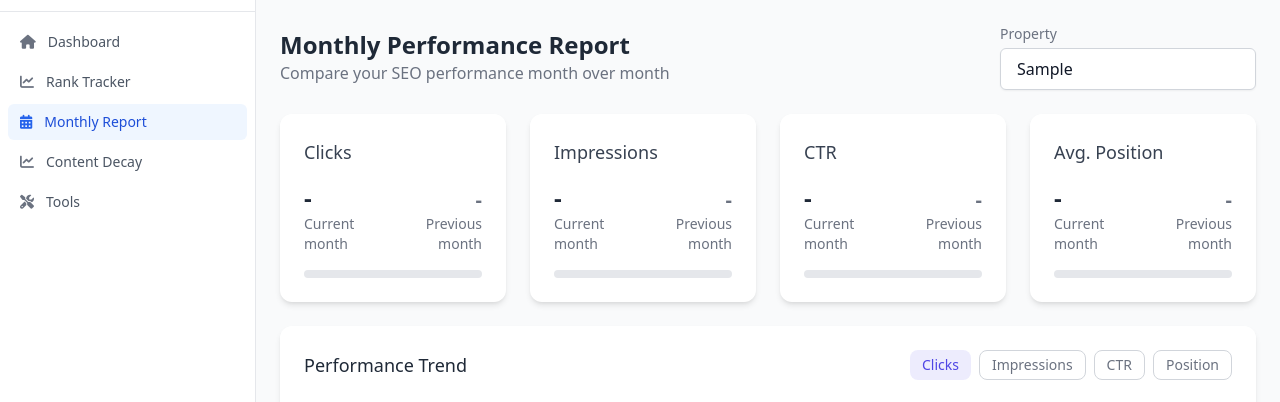
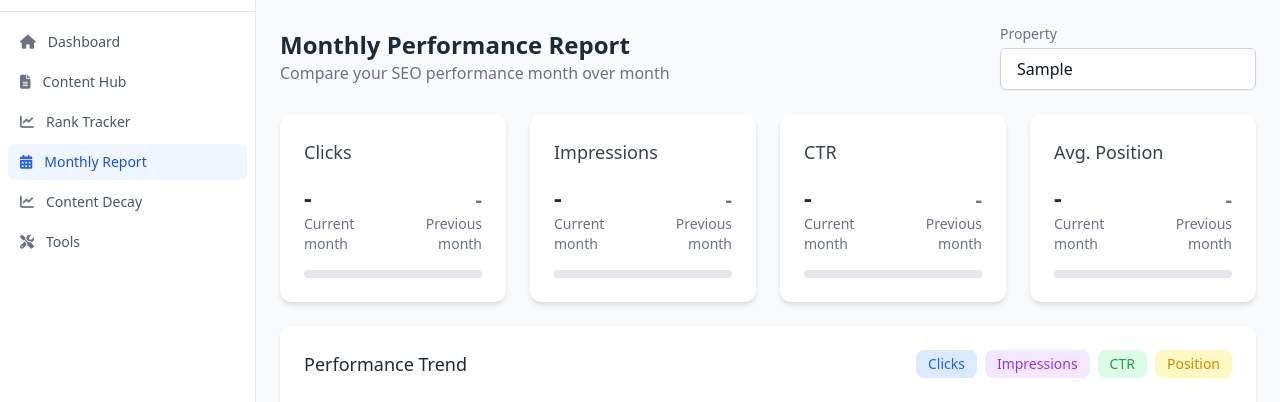
Before and after one commit to seramsharma30/AngleOut, a Flask app: template app/templates/monthlyreport.html in a window 1280 px wide. Shown: the part 49-451 px from the top of the page. Run offline with Flask 3, Linux system fonts and the light colour scheme; the template is opened without the code that fills it: most values are stand-ins (such as "Sample title", 1, 10 or a date in 2020); parts of the project's set-up code (start-up, migrations or seed data) failed here and were passed over; some libraries are stand-ins or nearby versions.

Commit message:
Update monthlyreport.html

```diff
--- a/app/templates/monthlyreport.html
+++ b/app/templates/monthlyreport.html
@@ -68,6 +68,11 @@
                         <a href="/dashboard" class="group flex items-center my-1 px-3 py-2 text-sm font-medium rounded-md text-gray-600 hover:bg-blue-50 hover:text-blue-700">
                             <i class="fas fa-home mr-3 text-gray-500 group-hover:text-blue-700"></i>
                             Dashboard
+                        </a>
+                        <a href="/contenthub"
+                            class="group flex items-center my-1 px-3 py-2 text-sm font-medium rounded-md text-gray-600 hover:bg-blue-50 hover:text-blue-700">
+                            <i class="fas fa-file-alt mr-3 text-gray-500 group-hover:text-blue-700"></i>
+                            Content Hub
                         </a>
                         <a href="/ranktracker" class="group flex items-center my-1 px-3 py-2 text-sm font-medium rounded-md text-gray-600 hover:bg-blue-50 hover:text-blue-700">
                             <i class="fas fa-chart-line mr-3 text-gray-500 group-hover:text-blue-700"></i>
@@ -258,10 +263,10 @@
                     <div class="flex items-center justify-between mb-6">
                         <h3 class="text-lg font-medium text-gray-800">Performance Trend</h3>
                         <div class="flex space-x-2" id="chartButtons">
-                            <button class="px-3 py-1 text-sm font-medium text-primary bg-primary bg-opacity-10 rounded-lg" data-metric="clicks">Clicks</button>
-                            <button class="px-3 py-1 text-sm font-medium text-gray-500 bg-white border border-gray-300 rounded-lg hover:bg-gray-50" data-metric="impressions">Impressions</button>
-                            <button class="px-3 py-1 text-sm font-medium text-gray-500 bg-white border border-gray-300 rounded-lg hover:bg-gray-50" data-metric="ctr">CTR</button>
-                            <button class="px-3 py-1 text-sm font-medium text-gray-500 bg-white border border-gray-300 rounded-lg hover:bg-gray-50" data-metric="position">Position</button>
+                            <button class="px-3 py-1 text-sm font-medium text-blue-600 bg-blue-100 rounded-lg" data-metric="clicks">Clicks</button>
+                            <button class="px-3 py-1 text-sm font-medium text-purple-600 bg-purple-100 rounded-lg" data-metric="impressions">Impressions</button>
+                            <button class="px-3 py-1 text-sm font-medium text-green-600 bg-green-100 rounded-lg" data-metric="ctr">CTR</button>
+                            <button class="px-3 py-1 text-sm font-medium text-yellow-600 bg-yellow-100 rounded-lg" data-metric="position">Position</button>
                         </div>
                     </div>
                     <div class="h-80">
@@ -567,8 +572,8 @@
                     datasets: [{
                         label: 'Clicks',
                         data: months.map(month => monthlyClicks[month]),
-                        borderColor: '#4F46E5',
-                        backgroundColor: 'rgba(79, 70, 229, 0.1)',
+                        borderColor: '#3B82F6',
+                        backgroundColor: 'rgba(59, 130, 246, 0.05)',
                         tension: 0.4,
                         fill: true,
                         borderWidth: 2
@@ -665,11 +670,35 @@
                 // Update button styles
                 Array.from(buttons).forEach(button => {
                     if (button.dataset.metric === metric) {
-                        button.classList.remove('text-gray-500', 'bg-white', 'border-gray-300');
-                        button.classList.add('text-primary', 'bg-primary', 'bg-opacity-10');
+                        switch(button.dataset.metric) {
+                            case 'clicks':
+                                button.className = 'px-3 py-1 text-sm font-medium text-blue-600 bg-blue-100 rounded-lg';
+                                break;
+                            case 'impressions':
+                                button.className = 'px-3 py-1 text-sm font-medium text-purple-600 bg-purple-100 rounded-lg';
+                                break;
+                            case 'ctr':
+                                button.className = 'px-3 py-1 text-sm font-medium text-green-600 bg-green-100 rounded-lg';
+                                break;
+                            case 'position':
+                                button.className = 'px-3 py-1 text-sm font-medium text-yellow-600 bg-yellow-100 rounded-lg';
+                                break;
+                        }
                     } else {
-                        button.classList.remove('text-primary', 'bg-primary', 'bg-opacity-10');
-                        button.classList.add('text-gray-500', 'bg-white', 'border-gray-300');
+                        switch(button.dataset.metric) {
+                            case 'clicks':
+                                button.className = 'px-3 py-1 text-sm font-medium text-blue-600 bg-blue-50 rounded-lg hover:bg-blue-100';
+                                break;
+                            case 'impressions':
+                                button.className = 'px-3 py-1 text-sm font-medium text-purple-600 bg-purple-50 rounded-lg hover:bg-purple-100';
+                                break;
+                            case 'ctr':
+                                button.className = 'px-3 py-1 text-sm font-medium text-green-600 bg-green-50 rounded-lg hover:bg-green-100';
+                                break;
+                            case 'position':
+                                button.className = 'px-3 py-1 text-sm font-medium text-yellow-600 bg-yellow-50 rounded-lg hover:bg-yellow-100';
+                                break;
+                        }
                     }
                 });
 
@@ -678,22 +707,22 @@
                 switch(metric) {
                     case 'clicks':
                         data = months.map(month => monthlyClicks[month]);
-                        color = '#4F46E5';
+                        color = '#3B82F6';
                         label = 'Clicks';
                         break;
                     case 'impressions':
                         data = months.map(month => monthlyImpressions[month]);
-                        color = '#10B981';
+                        color = '#8B5CF6';
                         label = 'Impressions';
                         break;
                     case 'ctr':
                         data = months.map(month => monthlyCTR[month]);
-                        color = '#F59E0B';
+                        color = '#10B981';
                         label = 'CTR';
                         break;
                     case 'position':
                         data = months.map(month => monthlyPosition[month]);
-                        color = '#EF4444';
+                        color = '#F59E0B';
                         label = 'Position';
                         break;
                 }
@@ -726,9 +755,24 @@
                     return dateB - dateA; // Descending order for table
                 });
 
+                // Find the month with highest clicks
+                let maxClicks = 0;
+                let maxClicksMonth = '';
+                sortedMonths.forEach(month => {
+                    if (monthlyClicks[month] > maxClicks) {
+                        maxClicks = monthlyClicks[month];
+                        maxClicksMonth = month;
+                    }
+                });
+
                 sortedMonths.forEach(month => {
                     const row = document.createElement('tr');
-                    row.className = 'hover:bg-gray-50';
+                    // Add highlight class if this is the month with highest clicks
+                    if (month === maxClicksMonth) {
+                        row.className = 'bg-gradient-to-r from-green-100 to-transparent hover:from-green-200';
+                    } else {
+                        row.className = 'hover:bg-gray-50';
+                    }
 
                     // Format the data
                     const clicks = monthlyClicks[month].toLocaleString();
```
